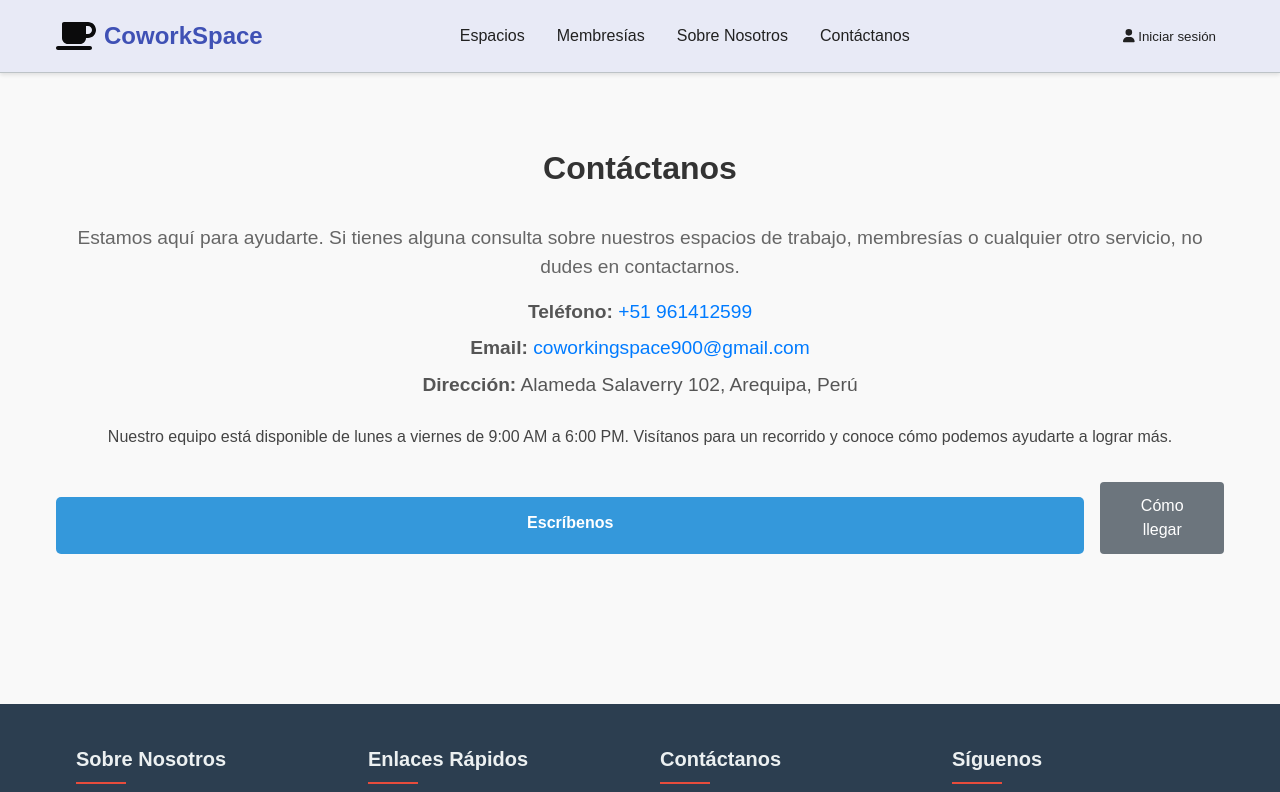
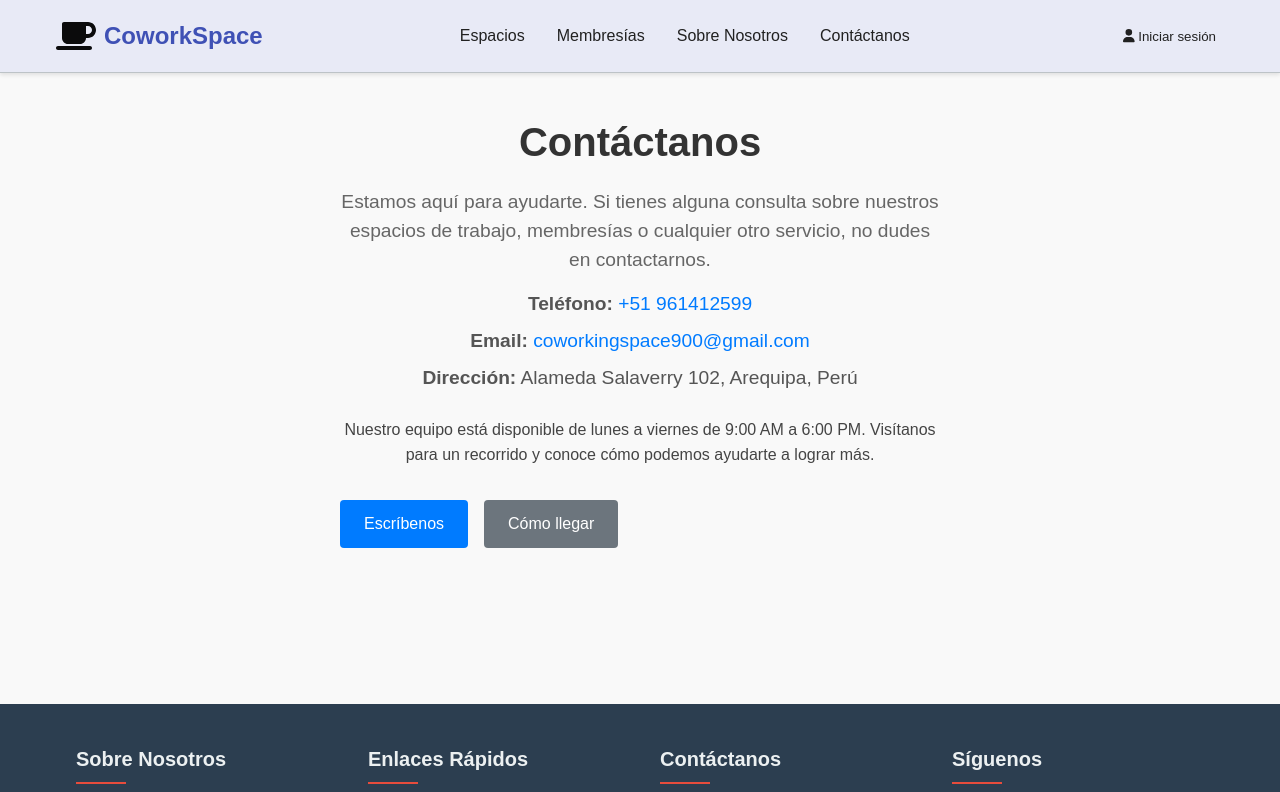
Before and after one commit to Proxyhead12/Workspace, a React (Vite) app in the folder CoworkingApp/: page /contact in a window 1280 px wide. Shown: the top 792 px of the page. Built offline with nearby package versions, Linux system fonts and the light colour scheme; what @react-pdf/renderer would draw is missing.

Commit message:
rename class of contac

```diff
--- a/CoworkingApp/src/components/contact/ContactForm.css
+++ b/CoworkingApp/src/components/contact/ContactForm.css
@@ -11,12 +11,12 @@
   margin-bottom: 4rem;
 }
 
-.container {
+.contact-container {
   max-width: 600px;
   margin: 0 auto;
 }
 
-.section-title {
+.contact-section-title {
   font-size: 2.5rem;
   margin-bottom: 1rem;
   color: #333;
@@ -52,31 +52,34 @@
   line-height: 1.6;
 }
 
-.cta-buttons {
+.contact-cta-buttons {
   display: flex;
   gap: 1rem;
   margin-top: 2rem;
 }
 
-.btn {
+.contact-btn {
   display: inline-block;
   padding: 0.75rem 1.5rem;
   font-size: 1rem;
   color: #fff;
-  background-color: #007bff;
   text-decoration: none;
   border-radius: 0.25rem;
   transition: background-color 0.3s ease;
 }
 
-.btn:hover {
+.contact-btn-primary {
+  background-color: #007bff;
+}
+
+.contact-btn-primary:hover {
   background-color: #0056b3;
 }
 
-.btn-secondary {
+.contact-btn-secondary {
   background-color: #6c757d;
 }
 
-.btn-secondary:hover {
+.contact-btn-secondary:hover {
   background-color: #495057;
 }
--- a/CoworkingApp/src/components/contact/ContactForm.jsx
+++ b/CoworkingApp/src/components/contact/ContactForm.jsx
@@ -4,8 +4,8 @@ import './ContactForm.css';
 export default function ContactForm() {
   return (
     <section className="contact-section">
-      <div className="container">
-        <h2 className="section-title">Contáctanos</h2>
+      <div className="contact-container">
+        <h2 className="contact-section-title">Contáctanos</h2>
         <p className="contact-description">
           Estamos aquí para ayudarte. Si tienes alguna consulta sobre nuestros espacios de trabajo, membresías o cualquier otro servicio, no dudes en contactarnos.
         </p>
@@ -28,17 +28,17 @@ export default function ContactForm() {
           Nuestro equipo está disponible de lunes a viernes de 9:00 AM a 6:00 PM.
           Visítanos para un recorrido y conoce cómo podemos ayudarte a lograr más.
         </p>
-        <div className="cta-buttons">
+        <div className="contact-cta-buttons">
           <a
             href="mailto:coworkingspace900@gmail.com"
-            className="btn btn-primary"
+            className="contact-btn contact-btn-primary"
             rel="noopener noreferrer"
           >
             Escríbenos
           </a>
           <a
             href="https://www.google.com/maps?q=Alameda+Salaverry+102,+Arequipa,+Perú"
-            className="btn btn-secondary"
+            className="contact-btn contact-btn-secondary"
             target="_blank"
             rel="noopener noreferrer"
           >
```
